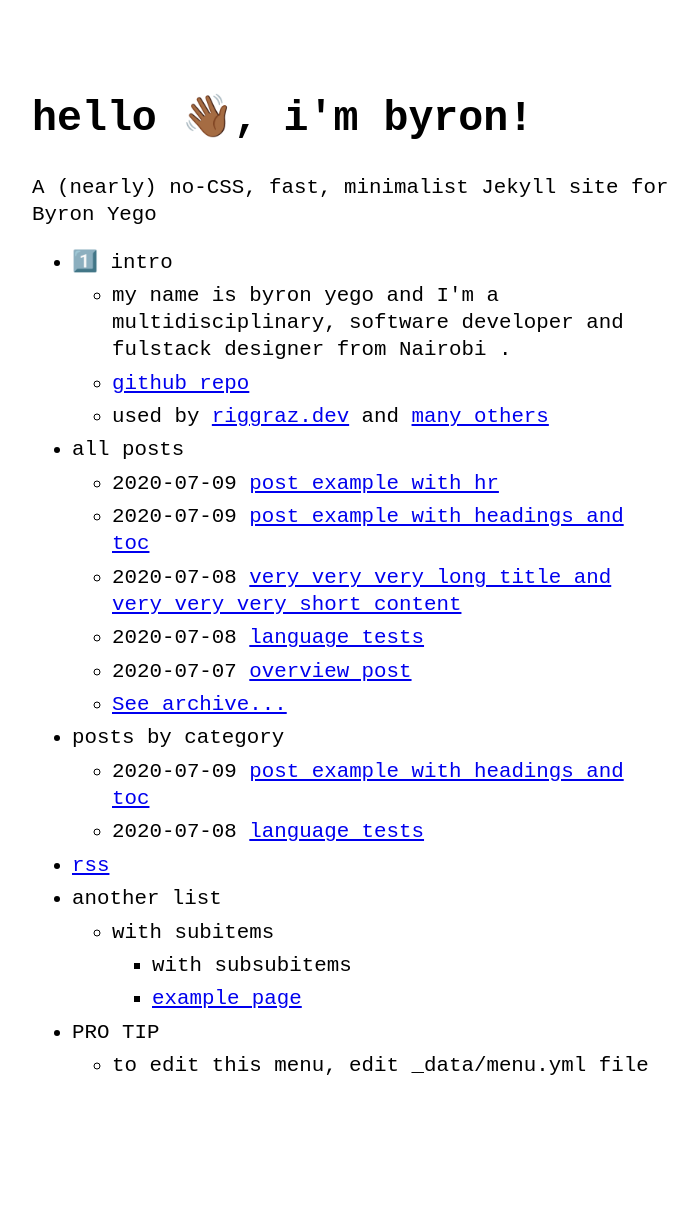
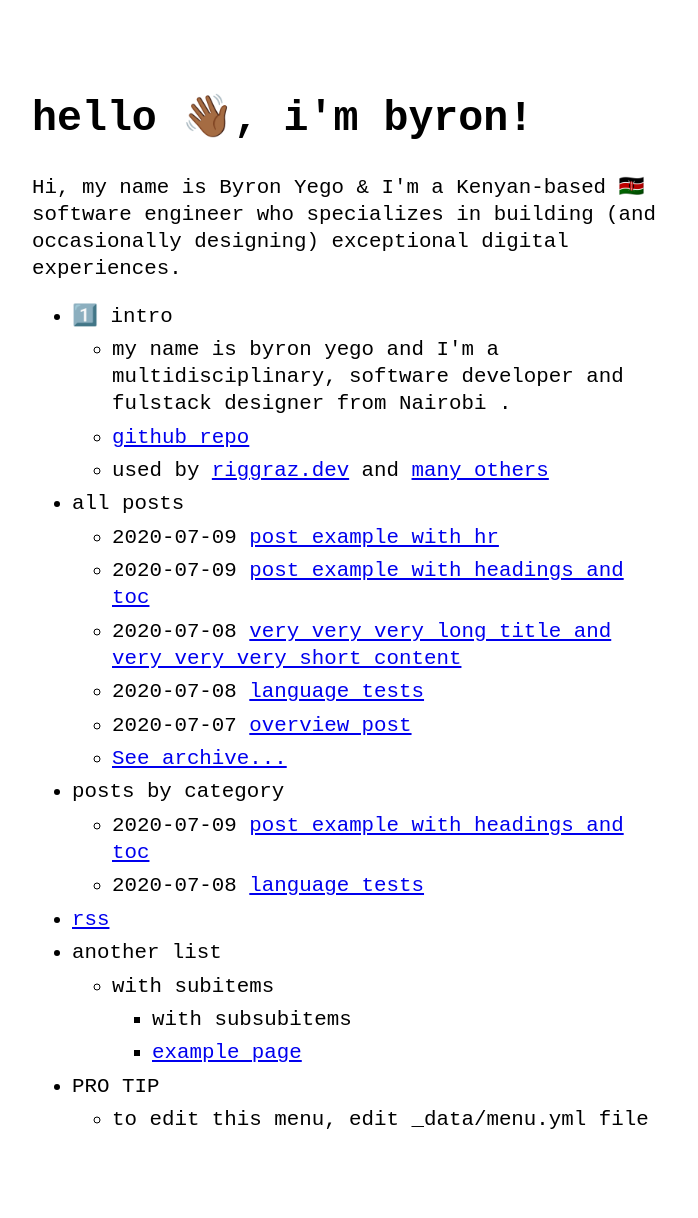
Before and after one commit to riggraz/no-style-please, a Jekyll site: the page built from index.md, in a window 1280 px wide. Shown: the whole page, without its empty margins (288-986 px from the left). Built offline with Jekyll 4.4.1, drawn with Linux system fonts in a browser that asks for light colours; before the commit the page ends 1164 px from its top, so only the background shows below that.

Commit message:
Update _config.yml

```diff
--- a/_config.yml
+++ b/_config.yml
@@ -4,14 +4,14 @@ email: byronyego@gmail.com
 url: https://byron.wtf.dev
 baseurl: "/no-style-please"
 description: >
-  A (nearly) no-CSS, fast, minimalist Jekyll site for Byron Yego
+  Hi, my name is Byron Yego & I'm a Kenyan-based 🇰🇪 software engineer who specializes in building (and occasionally designing) exceptional digital experiences.
 
 permalink: /:slug.html
 
 favicon: "logo.png" #
 # goat_counter: "byron.wtf"
 
-theme: no-style-please # if you are using GitHub Pages, change it to remote_theme: riggraz/no-style-please
+theme: no-style-please
 
 theme_config:
   appearance: "light" # can be "light", "dark" or "auto"
```
